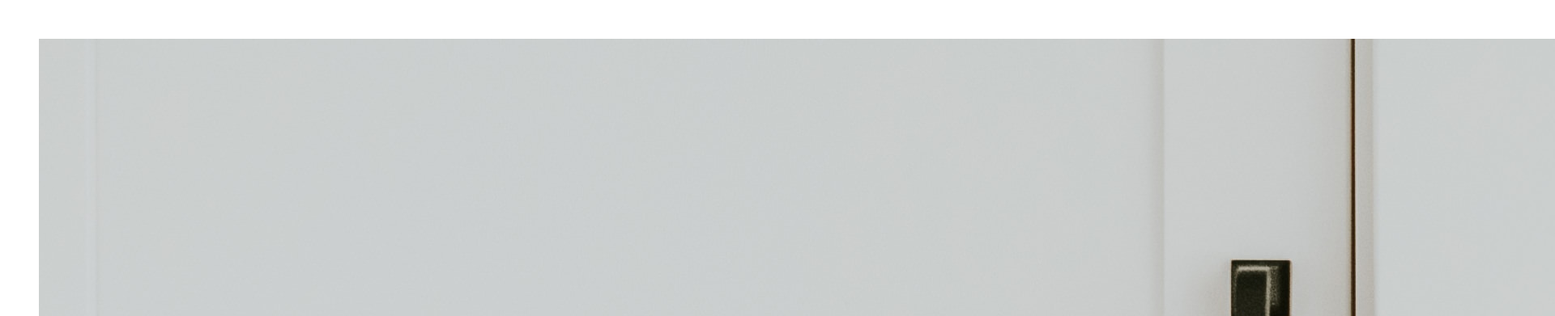
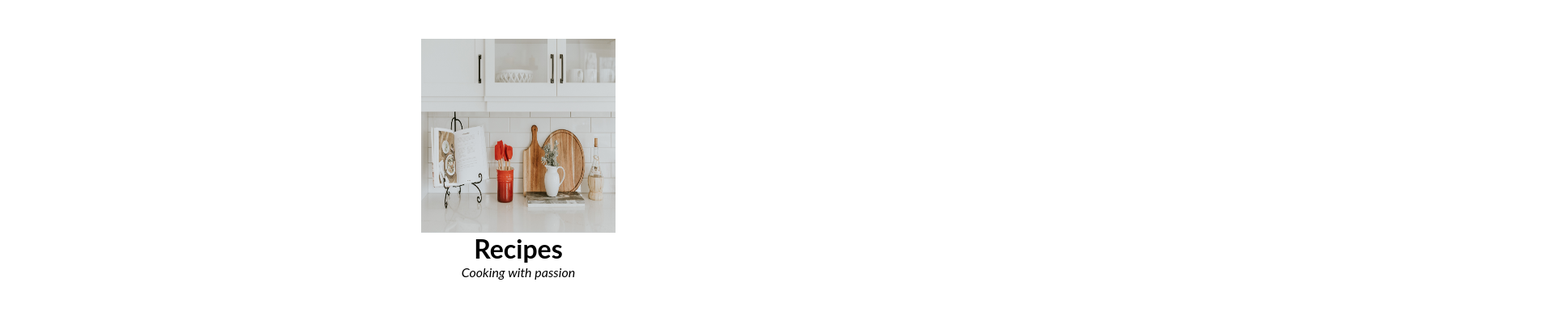
Before and after one commit to minim-mo/recipes-page, a plain HTML site: page index.html in a window 1280 px wide. Shown: the top 391 px of the page at 81% size, 1920 px wide, since content can reach past the window. Drawn offline with Linux system fonts and the light colour scheme.

Commit message:
modified index.html

```diff
--- a/index.html
+++ b/index.html
@@ -8,7 +8,7 @@
   </head>
   <body>
     <header id="home">
-        <img src="../recipes-page/image/becca-tapert-mDOGXiuVb4M-unsplash.jpg" alt="recipe book in the kitchen">
+        <img src="../recipes-page/image/becca-tapert-mDOGXiuVb4M-unsplash.jpg" alt="recipe book in the kitchen" width="240px" height="240px">
       <h1 id="header">Recipes</h1>
       <p><em>Cooking with passion</em></p>
     </header>
```
